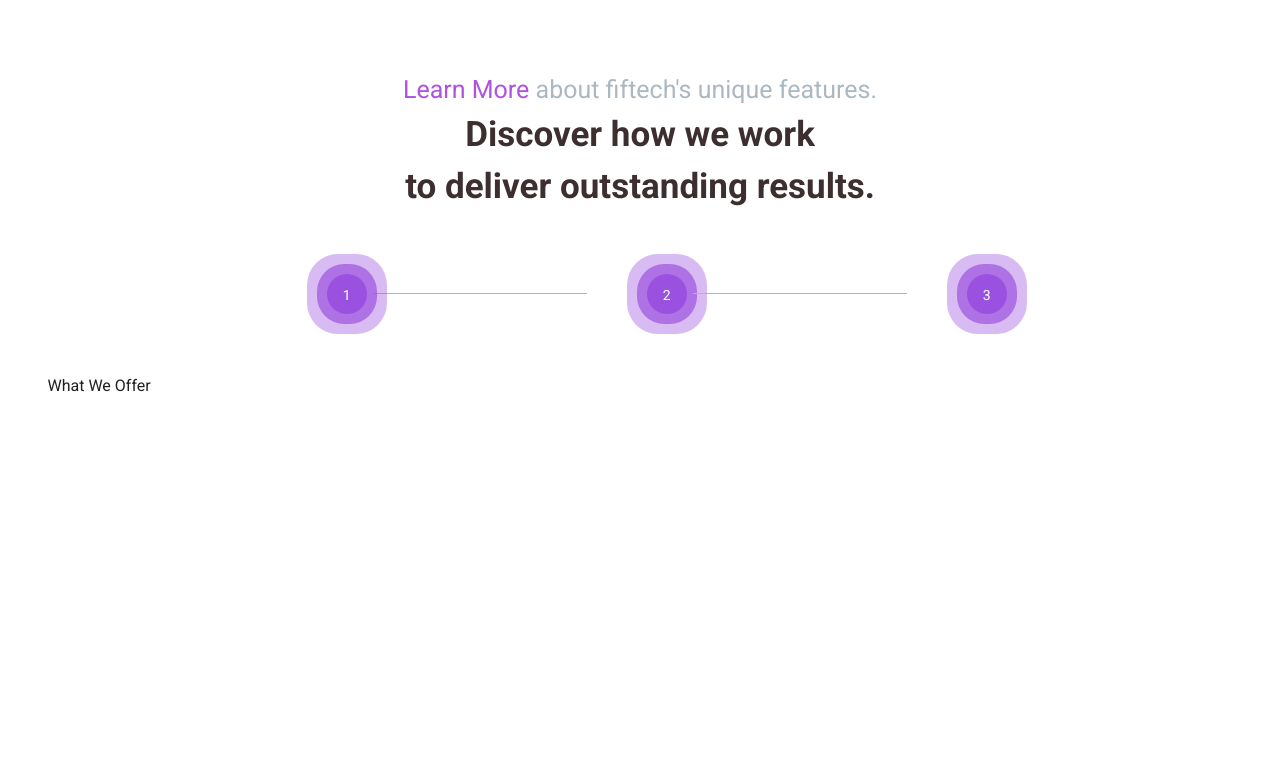
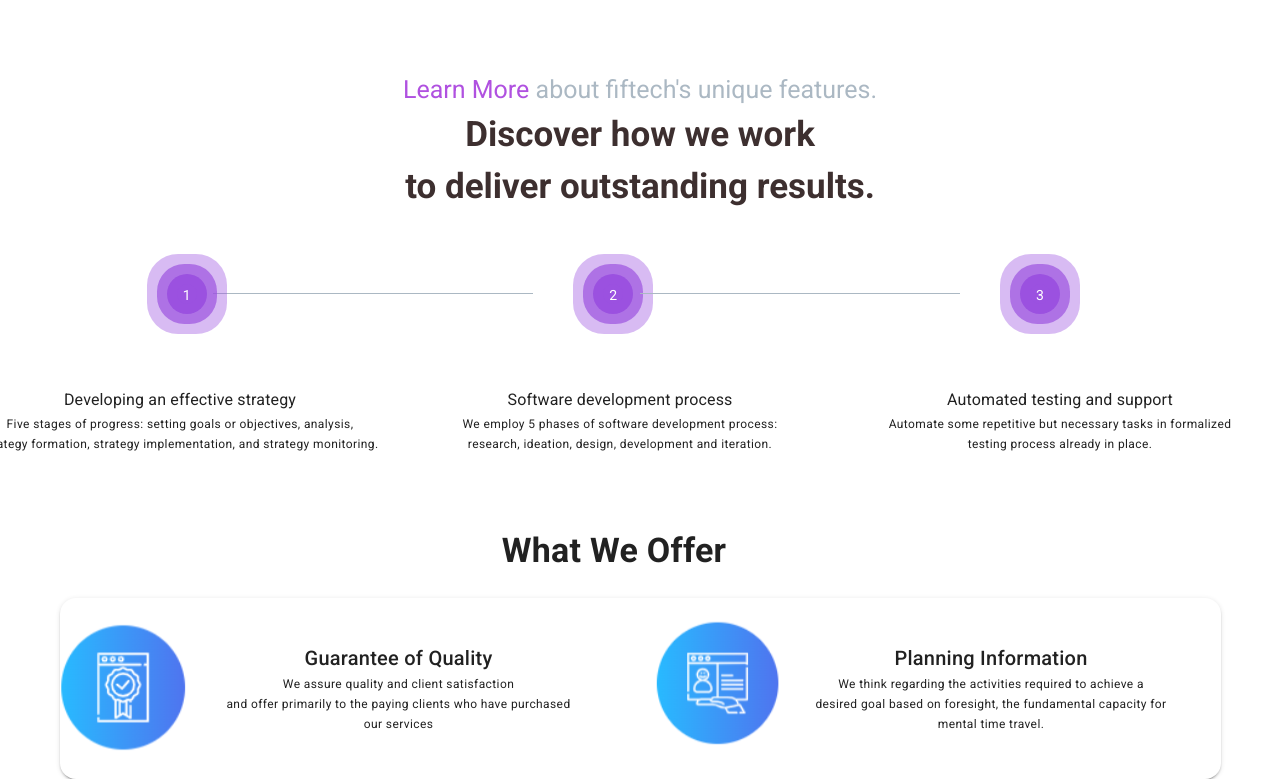
Before and after one commit to sachinbro/fiftech_zone, a Nuxt app: page / in a window 1280 px wide. Shown: the part 680-1459 px from the top of the page. Before the commit the page ends 1078 px from the top, so only its background shows below. Built offline with nearby package versions, Linux system fonts and the light colour scheme.

Commit message:
offer section: home page

```diff
--- a/components/sections/home-page-sections/HomePageIntro.vue
+++ b/components/sections/home-page-sections/HomePageIntro.vue
@@ -1,5 +1,5 @@
 <template>
-    <div>
+
         <v-container class="main" fluid>
             <v-row no-gutters>
                 <v-col cols="1"></v-col>
@@ -27,7 +27,7 @@
                 <div style="color:#3D2F2F; font-size: 35px;"> to deliver outstanding results.</div>
             </v-row>
             <v-row class="white--text">
-                <v-col></v-col>
+                <v-col cols="1"></v-col>
                 <v-col class="tasks" cols="1">
                     <v-card elevation="0" height="" >
                         <v-card-text class=" rounded-circle text-center">
@@ -35,8 +35,9 @@
                                 1
                             </div>
                         </v-card-text>
-                    </v-card> </v-col>
-                <v-col cols="2" class="horizontal-line"></v-col>
+                    </v-card>
+                </v-col>
+                <v-col cols="3" class="horizontal-line"></v-col>
                 <v-col cols="1">
                     <v-card-text class=" rounded-circle text-center">
                         <div class="multilayer-circle ">
@@ -44,7 +45,7 @@
                         </div>
                     </v-card-text>
                 </v-col>
-                <v-col cols="2" class="horizontal-line"></v-col>
+                <v-col cols="3" class="horizontal-line"></v-col>
                 <v-col cols="1">
                     <v-card-text class=" rounded-circle text-center">
                         <div class="multilayer-circle ">
@@ -52,10 +53,26 @@
                         </div>
                     </v-card-text>
                 </v-col>
-                <v-col></v-col>
+                <v-col cols="1"></v-col>
             </v-row>
+            <v-row>
+                <v-col class="d-flex flex-column align-center justify-center text-caption ml-n10">
+                    <div class="text-subtitle-1">Developing an effective strategy</div>
+                    <div>Five stages of progress: setting goals or objectives, analysis,</div>
+                    <div>strategy formation, strategy implementation, and strategy monitoring.</div>
+                </v-col>
+                <v-col class="d-flex flex-column align-center justify-center text-caption">
+                    <div class="text-subtitle-1">Software development process</div>
+                    <div>We employ 5 phases of software development process:</div>
+                    <div>research, ideation, design, development and iteration.</div>
+                </v-col>
+                <v-col class="d-flex flex-column align-center justify-center text-caption">
+                    <div class="text-subtitle-1">Automated testing and support</div>
+                    <div>Automate some repetitive but necessary tasks in formalized</div>
+                    <div>testing process already in place.  </div>
+                </v-col></v-row>
         </v-container>
-    </div>
+
 </template>
 <style scoped>
 .moto{
--- a/components/sections/home-page-sections/OfferSection.vue
+++ b/components/sections/home-page-sections/OfferSection.vue
@@ -1,7 +1,41 @@
 <template>
-    <v-container>
-        <v-row class="text-center">
+    <v-container class="mt-16">
+        <v-row class="d-flex justify-center text-h4 font-weight-bold ml-n16">
             What We Offer
         </v-row>
+        <v-card class="mt-10 rounded-xl" >
+            <v-row>
+                    <v-col cols="6">
+
+                        <v-row no-gutters>
+                            <v-col cols="4">
+                            <img src="../../../static/sections/Homepage/offering2.svg" height="150px" width="130px" alt="">
+                        </v-col>
+                        <v-col cols="8" class="d-flex flex-column justify-center align-center text-caption ml-n10">
+                            <div class="text-h6">Guarantee of Quality</div>
+                            <div>We assure quality and client satisfaction</div>
+                            <div>and offer primarily to the paying clients who have purchased</div>
+                            <div>our services</div>
+                        </v-col>
+                        </v-row>
+
+                    </v-col>
+                    <v-col cols="6">
+                        <v-row no-gutters>
+                            <v-col cols="4">
+                            <img src="../../../static/sections/Homepage/offering1.svg" height="150px" width="130px" alt="">
+                        </v-col>
+                        <v-col cols="8" class="d-flex flex-column justify-center align-center text-caption ml-n10">
+                            <div class="text-h6">Planning Information</div>
+                            <div>We think regarding the activities required to achieve a</div>
+                            <div>desired goal based on foresight, the fundamental capacity for</div>
+                            <div>mental time travel.</div>
+                        </v-col>
+                        </v-row>
+                    </v-col>
+
+
+            </v-row>
+        </v-card>
     </v-container>
 </template>
```
Also changed, not shown: static/sections/Homepage/offering1.svg (added), static/sections/Homepage/offering2.svg (added).
